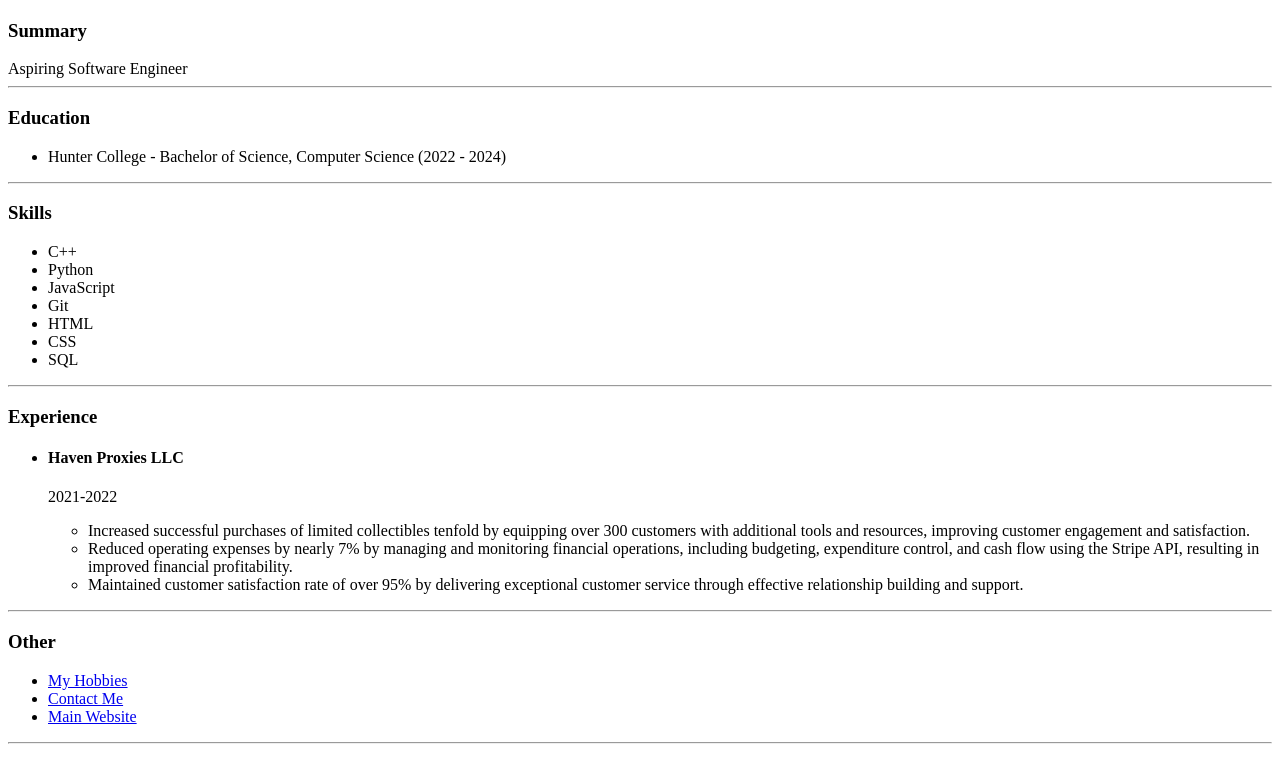
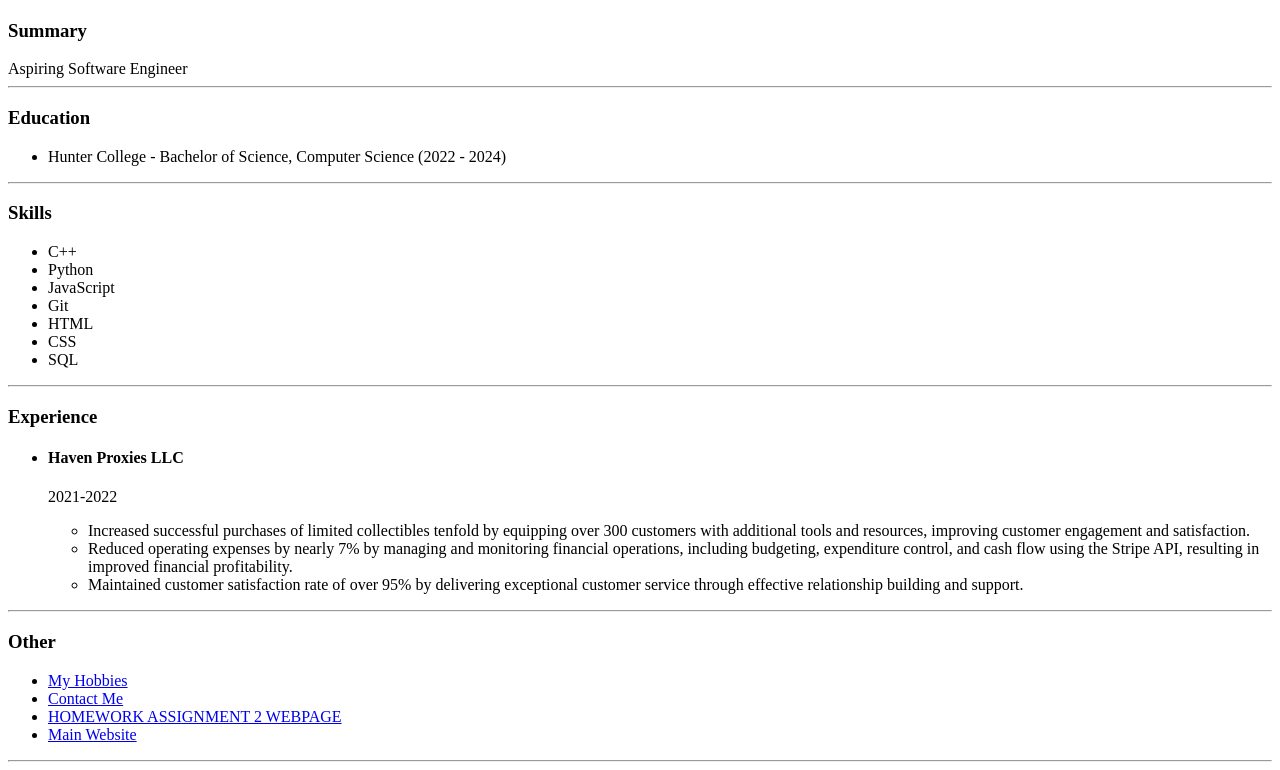
Before and after one commit to brendanle/brendanle.github.io, a plain HTML site: page index.html in a window 1280 px wide. Shown: the part 158-928 px from the top of the page. Drawn offline with Linux system fonts and the light colour scheme.

Commit message:
index push

```diff
--- a/index.html
+++ b/index.html
@@ -54,6 +54,7 @@
     <ul>
         <li><a href="/public/hobbies.html">My Hobbies</a></li>
         <li><a href="/public/aboutme.html">Contact Me</a></li>
+        <li><a href="/public/homework_2.html">HOMEWORK ASSIGNMENT 2 WEBPAGE</a></li>
         <li><a href="/temp_folder/index.html">Main Website</a></li>
     </ul>
     <hr/>
```
